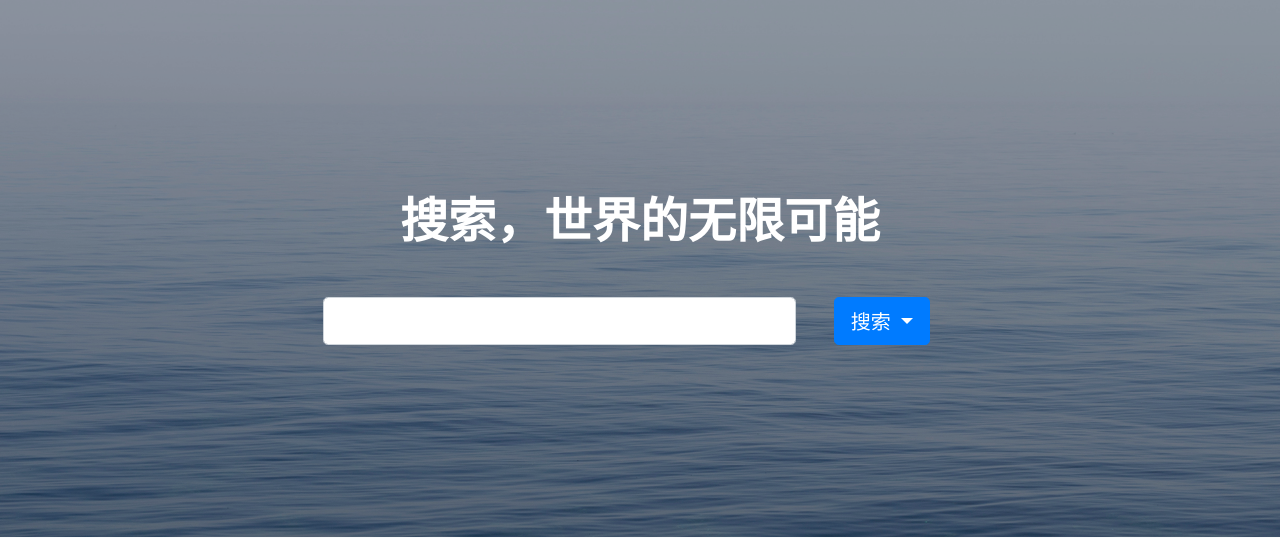
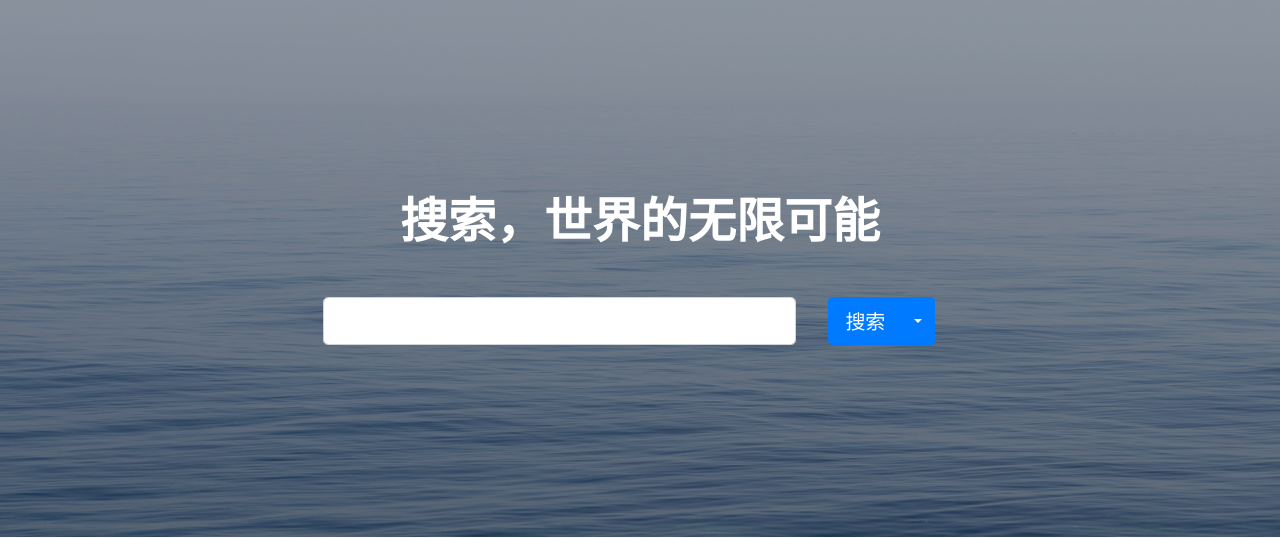
Before and after one commit to xushangning/ee208-for-myself, a Flask app: page / in a window 1280 px wide. Shown: the part 57-595 px from the top of the page. Run offline with Flask 2, Linux system fonts and the light colour scheme; some libraries are stand-ins or nearby versions.

Commit message:
Fix a broken button

```diff
--- a/templates/index.html
+++ b/templates/index.html
@@ -33,8 +33,9 @@
                 </div>
                 <div class="col-12 col-md-3">
                   <div class="btn-group">
-                    <button type="submit" class="btn btn-block btn-lg btn-primary dropdown-toggle" data-toggle="dropdown" aria-haspopup="true" aria-expanded="false">
-                      搜索
+                    <button type="submit" class="btn btn-primary btn-block btn-lg ">搜索</button>
+                    <button type="button" class="btn btn-primary dropdown-toggle dropdown-toggle-split" data-toggle="dropdown" aria-haspopup="true" aria-expanded="false">
+                      <span class="sr-only">Toggle Dropdown</span>
                     </button>
                     <!-- the dropdown menu -->
                     <div class="dropdown-menu">
```
